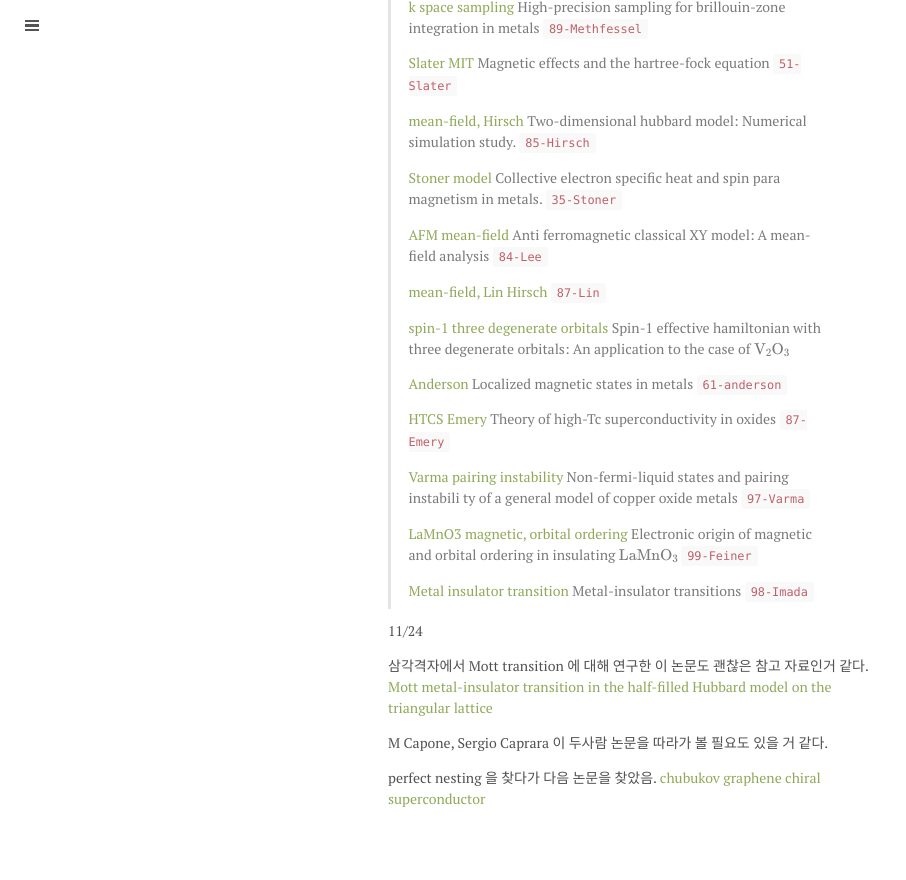
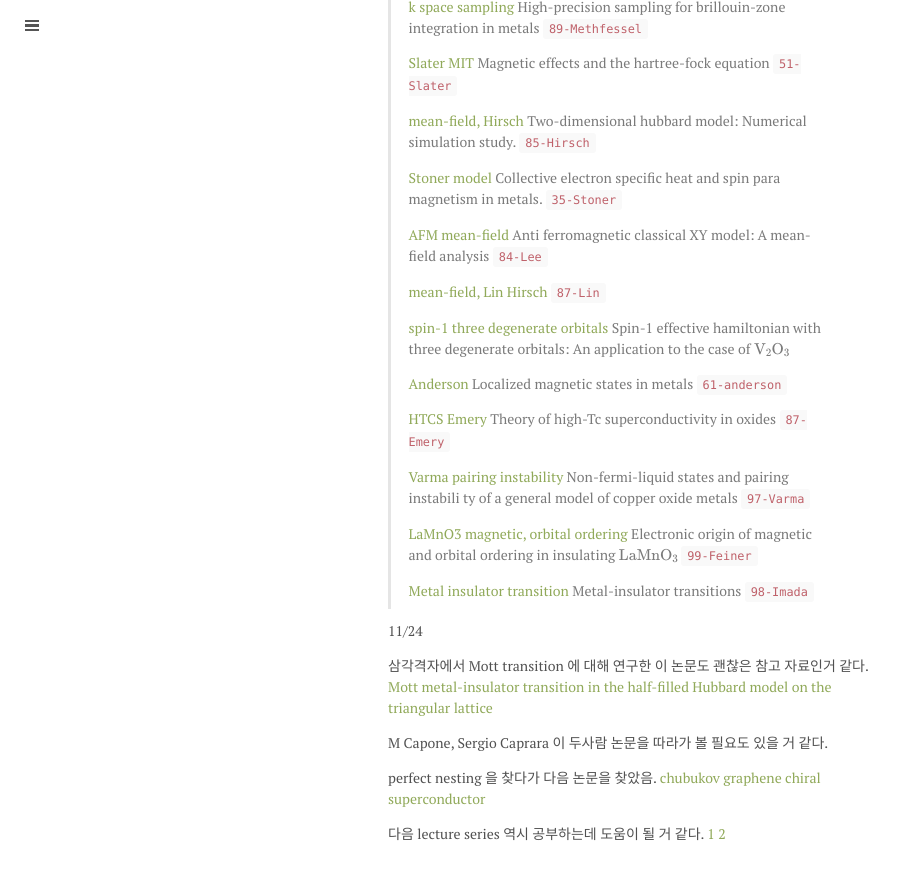
Before and after one commit to qkrwlsghdcjsworlt/work, a Jekyll site: the page built from iridates-note.md, in a window 1280 px wide and 900 px high, scrolled down 3831 px. Shown: the top 880 px of the window, without its empty margins (0-906 px from the left). Built offline with Jekyll 4.4.1, drawn with Linux system fonts in a browser that asks for light colours; formulas are drawn with MathJax 3.

Commit message:
“update”

```diff
--- a/iridates-note.md
+++ b/iridates-note.md
@@ -214,3 +214,7 @@ M Capone, Sergio Caprara 이 두사람 논문을 따라가 볼 필요도 있을
 
 perfect nesting 을 찾다가 다음 논문을 찾았음.
 [chubukov graphene chiral superconductor]({{ site.baseurl }}/public/iridatesnotes/12-Nandkishore-graphene-chiral-superconductor-nphys.pdf)
+
+다음 lecture series 역시 공부하는데 도움이 될 거 같다.
+[1]({{ site.baseurl }}/public/iridatesnotes/chapter12.pdf)
+[2]({{ site.baseurl }}/public/iridatesnotes/chapter14.pdf)
```
Also changed, not shown: 2 other files.
